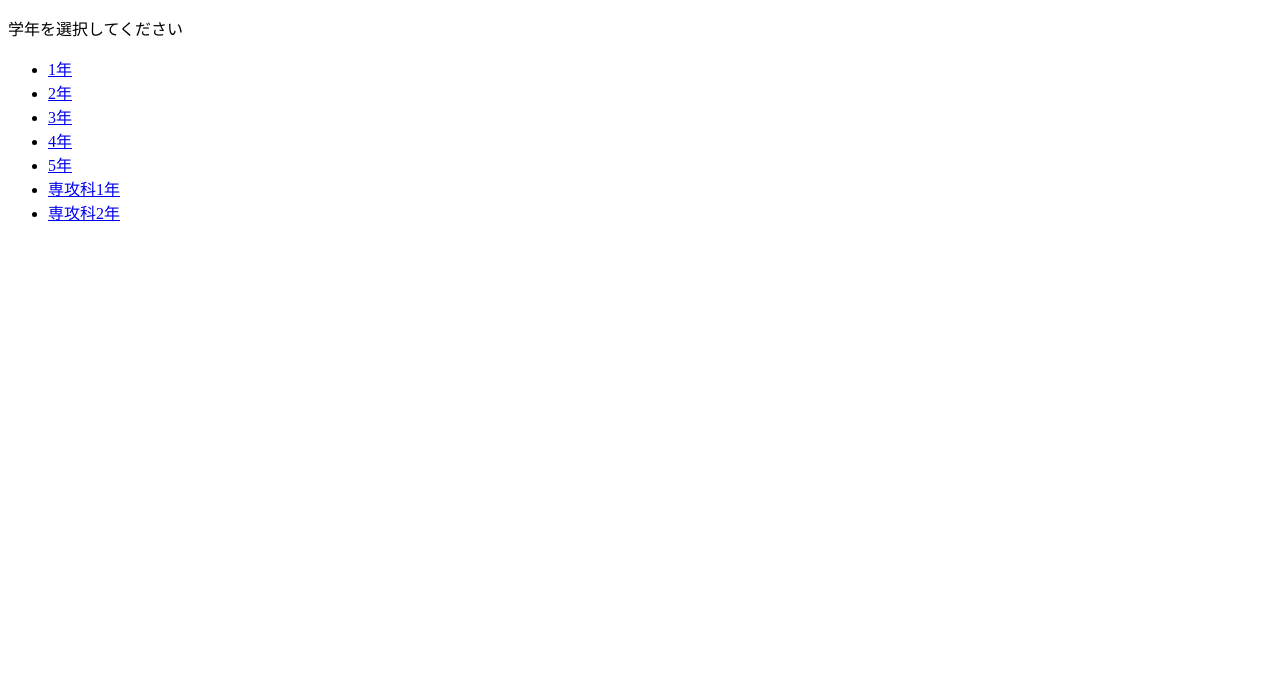
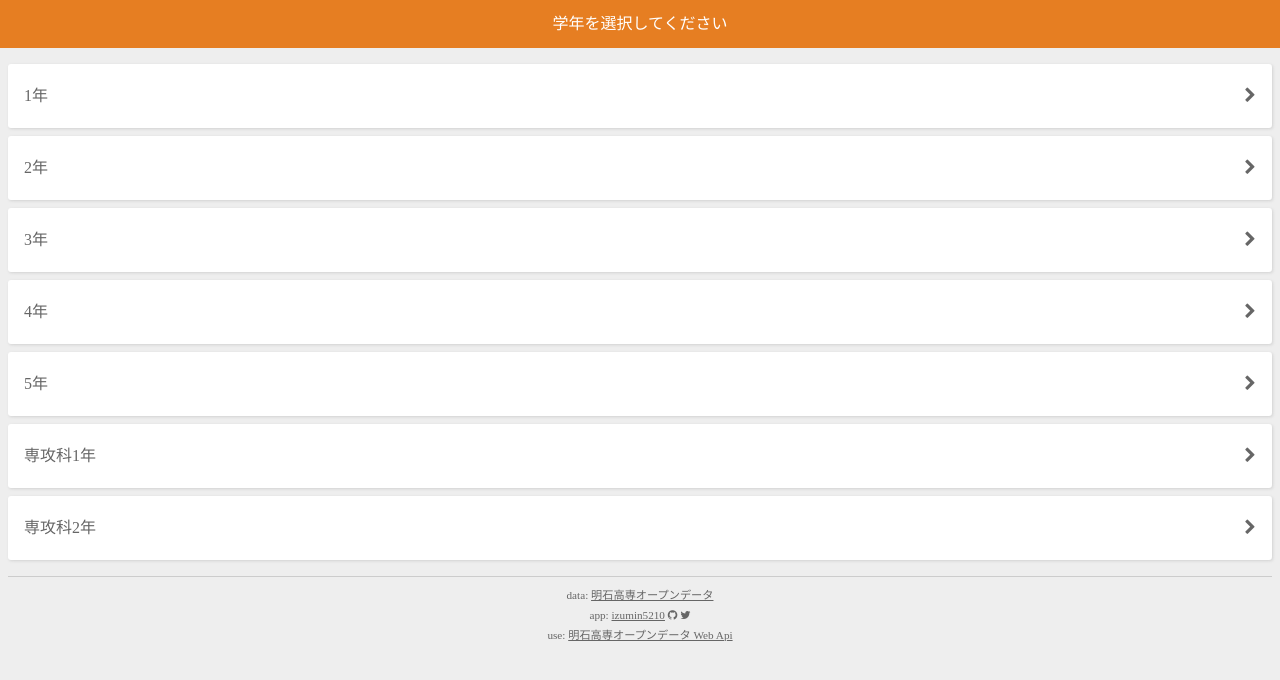
Before and after one commit to izumin5210/ETimetable, a website: page index.html at #!/grades in a window 1280 px wide. Drawn offline with nearby package versions, Linux system fonts and the light colour scheme; some packages are replaced by stand-ins of ours.

Commit message:
Add style to GradesCtrl

```diff
--- a/index.html
+++ b/index.html
@@ -4,10 +4,27 @@
   <meta charset="utf-8">
   <meta author="izumin5210 <contact@izumin.info>">
   <title>ETimetable</title>
+  <link rel="stylesheet" href="stylesheets/style.css">
+  <link rel="stylesheet" href="//netdna.bootstrapcdn.com/font-awesome/4.0.3/css/font-awesome.css">
+  <meta name="viewport" content="width=device-width, initial-scale=1">
 </head>
 <body>
 
-  <div ng-view></div>
+  <div ng-view class="container"></div>
+
+  <footer class="footer">
+    <p>
+      data: <a href="http://www.akashi.ac.jp/guide/opendata">明石高専オープンデータ</a>
+    </p>
+    <p>
+      app: <a href="//izumin.info">izumin5210</a>
+      <a href="//github.com/izumin5210"><i class="fa fa-github"></i></a>
+      <a href="//twitter.com/izumin5210"><i class="fa fa-twitter"></i></a>
+    </p>
+    <p>
+      use: <a href="http://www.akashi.ac.jp/guide/opendata">明石高専オープンデータ Web Api</a>
+    </p>
+  </footer>
 
   <script src="//ajax.googleapis.com/ajax/libs/angularjs/1.3.0-beta.5/angular.min.js"></script>
   <script src="//ajax.googleapis.com/ajax/libs/angularjs/1.3.0-beta.5/angular-route.min.js"></script>
--- a/src/sass/style.scss
+++ b/src/sass/style.scss
@@ -1,2 +1,68 @@
 @import 'compass';
 @import 'compass/reset';
+
+$text-color: #666;
+$bg-color: #eee;
+$base-color: #e67e22;
+$card-item-height: 64px;
+$card-item-margin: 8px;
+$card-item-stretch: 4px;
+$card-item-padding: 16px;
+
+body {
+  background-color: $bg-color;
+}
+
+.container {
+  height: 100%;
+}
+
+.header {
+  height: 48px;
+  line-height: 48px;
+  color: #fff;
+  background-color: $base-color;
+  p { text-align: center; }
+}
+
+.footer {
+  height: 48px;
+  line-height: 1.8em;
+  text-align: center;
+  font-size: 70%;
+  color: $text-color;
+  a { @include link-colors($text-color, $base-color, $base-color, $text-color, $base-color); }
+  border-top: 1px solid #ccc;
+  padding-top: $card-item-margin;
+  margin: 0 $card-item-margin;
+}
+
+.grade-list {
+  padding: 8px 0;
+  li {
+    height: $card-item-height;
+    line-height: $card-item-height;
+    margin: $card-item-margin;
+    background: #fff;
+    @include box-sizing(border-box);
+    @include border-radius(3px);
+    @include single-box-shadow(rgba(#666, 0.2), 1px, 1px, 3px);
+    a {
+      position: relative;
+      display: block;
+      list-style: none;
+      padding: 0 $card-item-padding;
+      text-decoration: none;
+      @include link-colors($text-color);
+      span {
+        position: absolute;
+        right: $card-item-padding;
+      }
+    }
+    &:hover, &:active {
+      height: $card-item-height - $card-item-stretch * 2;
+      line-height: $card-item-height - $card-item-stretch * 2;
+      margin: $card-item-margin + $card-item-stretch;
+    }
+  }
+}
--- a/templates/grades.html
+++ b/templates/grades.html
@@ -1,6 +1,8 @@
-<p>学年を選択してください</p>
-<ul>
+<header class="header">
+  <p>学年を選択してください</p>
+</header>
+<ul class="grade-list">
   <li ng-repeat="grade in grades">
-  <a ng-href="{{grade.href}}">{{grade.label}}</a>
+  <a ng-href="{{grade.href}}">{{grade.label}}<span><i class="fa fa-chevron-right"></i></span></a>
   </li>
 </ul>
```
Also changed, not shown: stylesheets/style.css.
